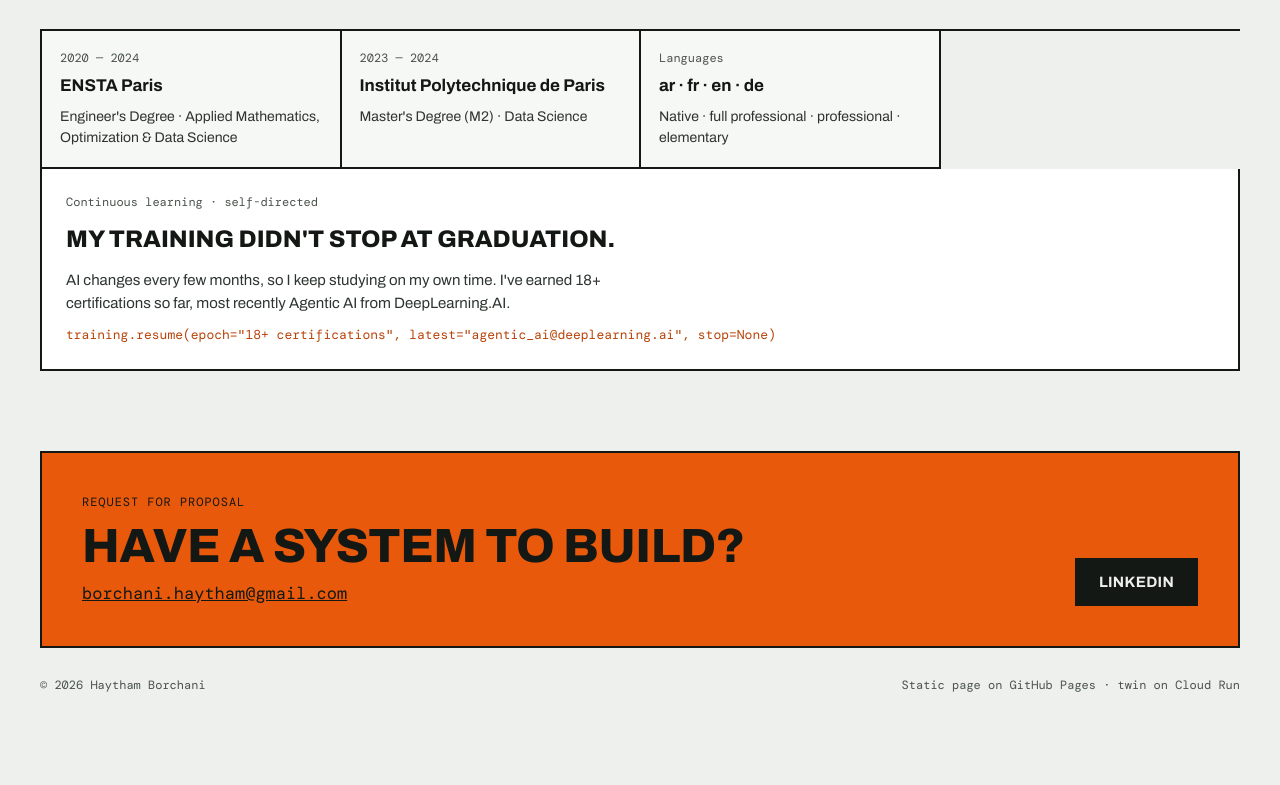
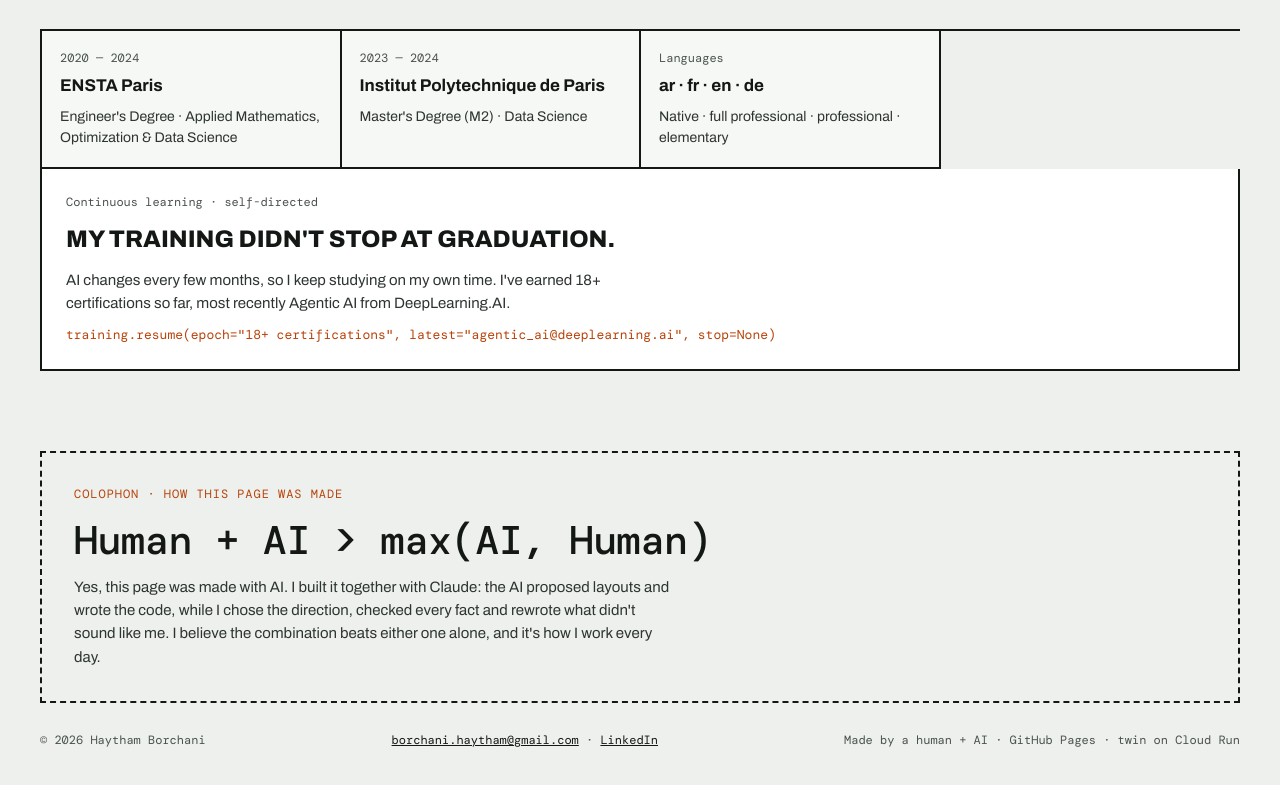
Before and after one commit to HaythamBorchani/about-me, a plain HTML site: page index.html in a window 1280 px wide. Shown: the part 3386-4171 px from the top of the page. Before the commit the page ends 4129 px from the top, so only its background shows below. Drawn offline with nearby package versions, Linux system fonts and the light colour scheme.

Commit message:
Add AI colophon and move contact links to footer
- Colophon block: "Human + AI > max(AI, Human)", stating the page was made with AI
- Remove the "Have a system to build?" contact block; email and LinkedIn now in the footer

Co-Authored-By: Claude Opus 5.5 <noreply@anthropic.com>

```diff
--- a/index.html
+++ b/index.html
@@ -286,6 +286,12 @@
     .rfp .email { font-family: var(--font-mono); font-size: 17px; overflow-wrap: anywhere; color: #141815; }
     .rfp .btn { border-color: #141815; background: #141815; color: #EDF0EC; }
     .rfp .btn:hover { box-shadow: 2px 2px 0 #EDF0EC; }
+    .colophon { padding-block: 0; }
+    .footer-links a { color: var(--ink); }
+    .footer-links a:hover { color: var(--accent-ink); }
+    .colo { border: 2px dashed var(--ink); padding: clamp(20px, 3vw, 32px); display: flex; flex-direction: column; gap: 12px; }
+    .colo .formula { margin: 0; font-family: var(--font-mono); font-weight: 500; font-size: clamp(22px, 4vw, 40px); line-height: 1.2; letter-spacing: -0.01em; overflow-wrap: anywhere; }
+    .colo-text { margin: 0; max-width: 70ch; font-size: 15px; color: var(--ink-2); }
     footer { padding-block: 28px 48px; font-family: var(--font-mono); font-size: 12px; color: var(--muted); display: flex; flex-wrap: wrap; gap: 8px 24px; justify-content: space-between; }
   </style>
 </head>
@@ -473,22 +479,20 @@
       </div>
     </section>
 
-    <!-- ================= Contact (D) ================= -->
-    <section id="contact" class="wrap">
-      <div class="rfp">
-        <div>
-          <span class="mono" style="font-size:12px;letter-spacing:0.08em">REQUEST FOR PROPOSAL</span>
-          <h2>Have a system to build?</h2>
-          <a class="email" href="mailto:borchani.haytham@gmail.com">borchani.haytham@gmail.com</a>
-        </div>
-        <a class="btn" href="https://www.linkedin.com/in/haytham-borchani-0995521ba/" target="_blank" rel="noopener">LinkedIn</a>
+    <!-- ================= Colophon: made with AI ================= -->
+    <section class="wrap colophon" aria-labelledby="colophon-title">
+      <div class="colo">
+        <span class="eyebrow">Colophon · how this page was made</span>
+        <p class="formula" id="colophon-title">Human + AI &gt; max(AI, Human)</p>
+        <p class="colo-text">Yes, this page was made with AI. I built it together with Claude: the AI proposed layouts and wrote the code, while I chose the direction, checked every fact and rewrote what didn't sound like me. I believe the combination beats either one alone, and it's how I work every day.</p>
       </div>
     </section>
   </main>
 
-  <footer class="wrap">
+  <footer class="wrap" id="contact">
     <span>© <span id="year"></span> Haytham Borchani</span>
-    <span>Static page on GitHub Pages · twin on Cloud Run</span>
+    <span class="footer-links"><a href="mailto:borchani.haytham@gmail.com">borchani.haytham@gmail.com</a> · <a href="https://www.linkedin.com/in/haytham-borchani-0995521ba/" target="_blank" rel="noopener">LinkedIn</a></span>
+    <span>Made by a human + AI · GitHub Pages · twin on Cloud Run</span>
   </footer>
 
   <script>
```
